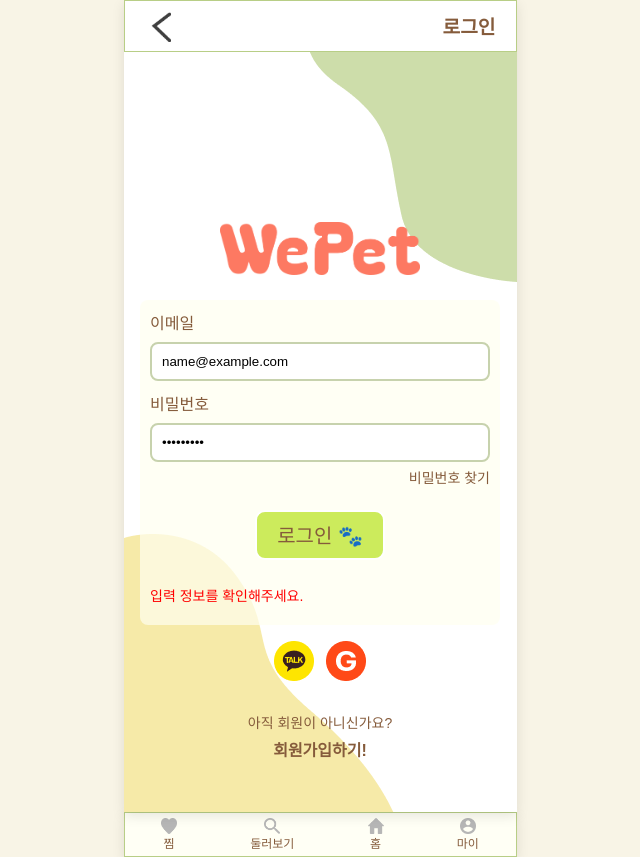
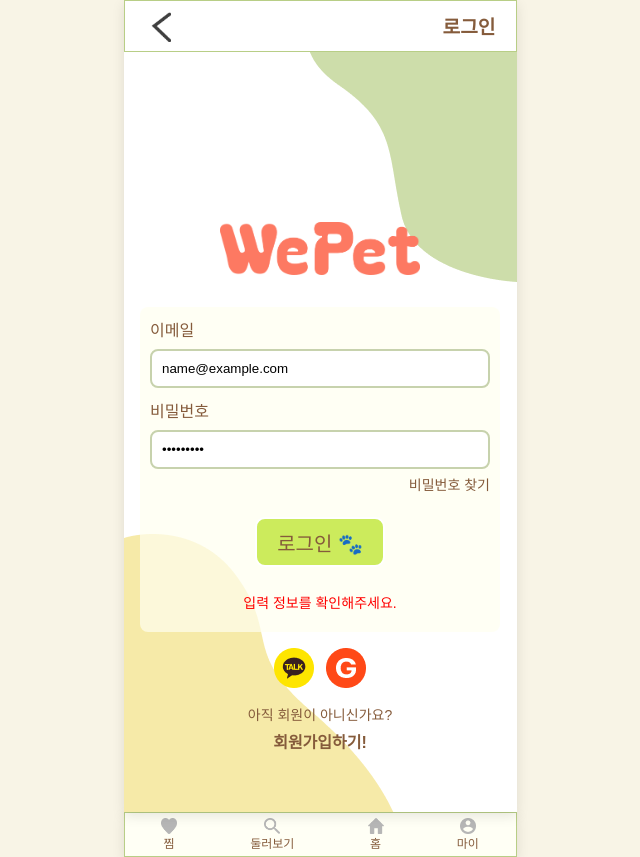
Before and after one commit to chaeliwon/Wepet, a React (Create React App) app in the folder frontend/: page /login in a window 1280 px wide. Both pictures are taken after typing "name@example.com", "Sample123" into the empty fields and a click on the button "로그인 🐾". Shown: the whole page, without its empty margins (320-960 px from the left). Built offline with nearby package versions, Linux system fonts and the light colour scheme; no server answers; a web font is replaced by a local one.

Commit message:
fix 로그인 클래스명이랑 css 수정

```diff
--- a/frontend/src/css/LoginForm.css
+++ b/frontend/src/css/LoginForm.css
@@ -121,16 +121,6 @@ input {
   /* transform: translateY(-2px); */
 }
 
-.validation-error-login {
-  color: red;
-  font-size: 14px;
-  margin-top: 5px;
-  margin-bottom: 10px;
-  align-self: flex-start;
-  position: relative;
-  z-index: 10;
-}
-
 .social-login-box {
   display: flex;
   margin-top: 10px;
@@ -178,6 +168,12 @@ input {
   text-decoration: underline;
 }
 
+.not-member-login {
+  text-decoration: underline;
+  margin-top: 15px;
+
+}
+
 .signup-text-login {
   display: block;  /* 다음 줄로 내리기 */
   font-weight: bold;  /* 글씨 굵게 */
@@ -193,3 +189,16 @@ input {
   position: relative;
   z-index: 10;
 }
+
+.validation-error-login-last {
+  color: red;
+  font-size: 14px;
+  margin-top: 5px;
+  margin-bottom: 10px;
+  position: relative;
+  z-index: 10;
+  text-align: center;
+  display: flex;             /* flexbox 사용 */
+  justify-content: center;   /* 가로축 중앙 정렬 */
+  align-items: center;       /* 세로축 중앙 정렬 */
+}
--- a/frontend/src/pages/LoginForm.jsx
+++ b/frontend/src/pages/LoginForm.jsx
@@ -184,7 +184,7 @@ const LoginForm = () => {
           로그인 🐾
         </button>
         {loginFail && (
-          <p className="validation-error-login">입력 정보를 확인해주세요.</p>
+          <p className="validation-error-login-last">입력 정보를 확인해주세요.</p>
         )}
       </form>
 
```
